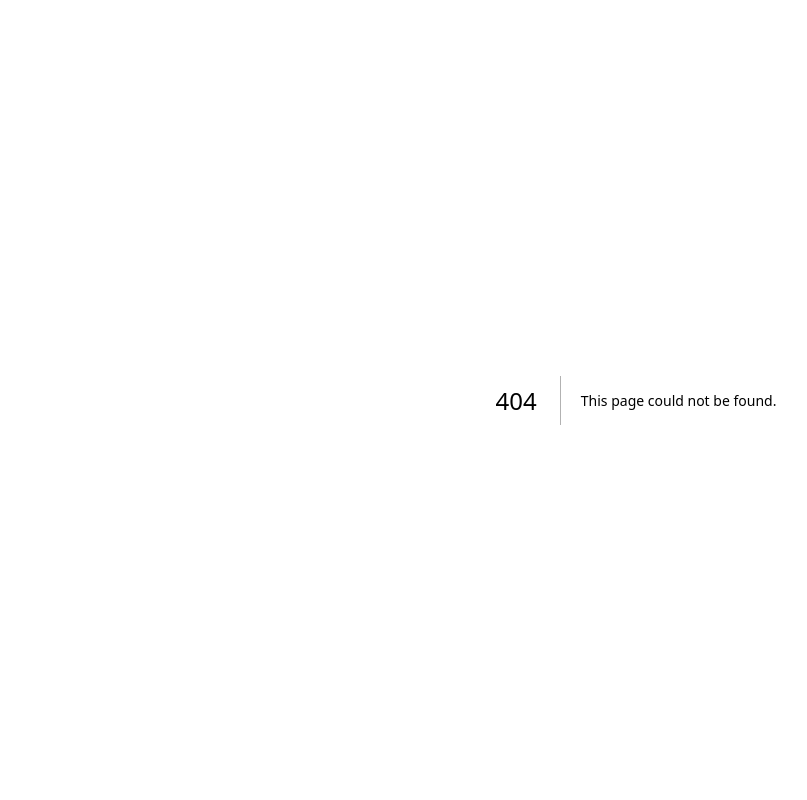
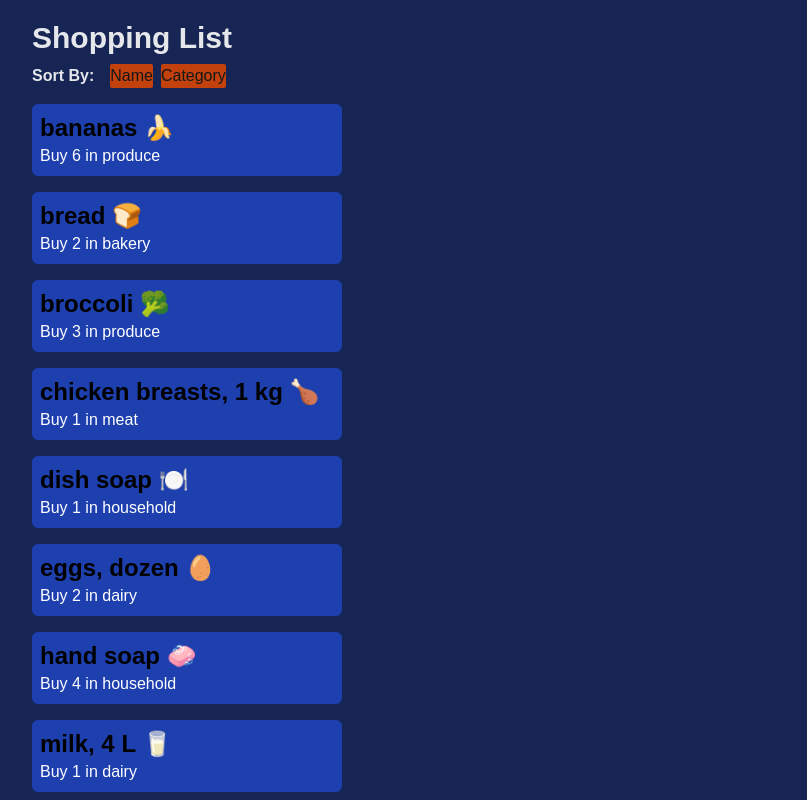
Before and after one commit to JunekoCoding/cprg306-assignments, a Next.js app: page /week-6 in a window 1280 px wide. Before the commit this address had no page. Shown: the top 800 px of the page, without its empty margins (4-811 px from the left). Built offline with nearby package versions, Linux system fonts and the light colour scheme.

Commit message:
Assignment 6
Assignment 6 final.

```diff
--- a/app/layout.js
+++ b/app/layout.js
@@ -13,7 +13,7 @@ const geistMono = localFont({
 });
 
 export const metadata = {
-  title: "Shopping List",
+  title: "June's Web Dev Assignments",
   description: "Generated by create next app",
 };
 
--- a/app/page.js
+++ b/app/page.js
@@ -3,8 +3,8 @@ import Link from "next/link";
 export default function Page() {
   return (
     <main>
-      <h1 className="text-3xl">CPRG 306: Web Development 2 - Assignments</h1>
-      <p>
+      <h1 className="text-3xl flex justify-center">CPRG 306: Web Development 2 - Assignments</h1>
+      <p className="flex justify-center">
         <Link
           href="/week-2"
           className="text-blue-500 hover:text-orange-500 hover:underline"
@@ -12,7 +12,7 @@ export default function Page() {
           Week 2
         </Link>
       </p>
-      <p>
+      <p className="flex justify-center">
         <Link
           href="/week-3"
           className="text-blue-500 hover:text-orange-500 hover:underline"
@@ -20,7 +20,7 @@ export default function Page() {
           Week 3
         </Link>
       </p>
-      <p>
+      <p className="flex justify-center">
         <Link
           href="/week-4"
           className="text-blue-500 hover:text-orange-500 hover:underline"
@@ -28,7 +28,7 @@ export default function Page() {
           Week 4
         </Link>
       </p>
-      <p>
+      <p className="flex justify-center">
         <Link
           href="/week-5"
           className="text-blue-500 hover:text-orange-500 hover:underline"
@@ -36,6 +36,14 @@ export default function Page() {
           Week 5
         </Link>
       </p>
+      <p className="flex justify-center">
+        <Link
+          href="/week-6"
+          className="text-blue-500 hover:text-orange-500 hover:underline"
+        >
+          Week 6
+        </Link>
+      </p>
     </main>
   );
 }
--- /dev/null
+++ b/app/week-6/item-list.js
@@ -0,0 +1,45 @@
+"use client";
+
+import { useState } from "react";
+import Item from "./item.js";
+import items from "./items.json";
+
+export default function ItemList() {
+  const [sortBy, setSortBy] = useState("name");
+
+  const sortedItems = [...items].sort((a, b) => {
+    if (sortBy === "name") {
+      return a.name.localeCompare(b.name);
+    } else if (sortBy === "category") {
+      return a.category.localeCompare(b.category);
+    }
+  });
+
+  return (
+    <div>
+      <label
+        htmlFor="sort-by"
+        className="text-gray-200 text-md font-bold p-4"
+      >
+        Sort By:
+      </label>
+      <button
+        onClick={() => setSortBy("name")}
+        className={`bg-orange-700 rounded-sm mr-2 ${sortBy === "name" ? "bg-orange-500" : ""}`}
+      >
+        Name
+      </button>
+      <button
+        onClick={() => setSortBy("category")}
+        className={`bg-orange-700 rounded-sm mr-2 ${sortBy === "category" ? "bg-orange-500" : ""}`}
+      >
+        Category
+      </button>
+      <ul>
+        {sortedItems.map((item) => (
+          <Item key={item.id} item={item} />
+        ))}
+      </ul>
+    </div>
+  );
+}
--- /dev/null
+++ b/app/week-6/item.js
@@ -0,0 +1,12 @@
+export default function Item({ item }) {
+  return (
+    <li className="bg-blue-800 rounded-md p-2 m-4 w-full sm:w-1/2 md:w-1/3 lg:w-1/4 xl:w-1/4">
+      <div>
+        <h1 className="text-2xl font-semibold text-black">{item.name}</h1>
+        <p className="text-base text-white">
+          Buy {item.quantity} in {item.category}
+        </p>
+      </div>
+    </li>
+  );
+}
--- /dev/null
+++ b/app/week-6/items.json
@@ -0,0 +1,74 @@
+[
+    {
+      "id": "1h2GJKH12gkHG31h1H",
+      "name": "milk, 4 L 🥛",
+      "quantity": 1,
+      "category": "dairy"
+    },
+    {
+      "id": "2KJH3k2j3H1k2J3K1H",
+      "name": "bread 🍞",
+      "quantity": 2,
+      "category": "bakery"
+    },
+    {
+      "id": "3h2KJH3k2j3H1k2J3",
+      "name": "eggs, dozen 🥚",
+      "quantity": 2,
+      "category": "dairy"
+    },
+    {
+      "id": "4k2J3K1H2GJKH12gk",
+      "name": "bananas 🍌",
+      "quantity": 6,
+      "category": "produce"
+    },
+    {
+      "id": "5H1h1H2KJH3k2j3H",
+      "name": "broccoli 🥦",
+      "quantity": 3,
+      "category": "produce"
+    },
+    {
+      "id": "6H1k2J3K1H2GJKH1",
+      "name": "chicken breasts, 1 kg 🍗",
+      "quantity": 1,
+      "category": "meat"
+    },
+    {
+      "id": "7gkHG31h1H2KJH3k",
+      "name": "pasta sauce 🍝",
+      "quantity": 3,
+      "category": "canned goods"
+    },
+    {
+      "id": "8j3H1k2J3K1H2GJK",
+      "name": "spaghetti, 454 g 🍝",
+      "quantity": 2,
+      "category": "dry goods"
+    },
+    {
+      "id": "9H12gkHG31h1H2KJ",
+      "name": "toilet paper, 12 pack 🧻",
+      "quantity": 1,
+      "category": "household"
+    },
+    {
+      "id": "10H3k2j3H1k2J3K1",
+      "name": "paper towels, 6 pack",
+      "quantity": 1,
+      "category": "household"
+    },
+    {
+      "id": "11k2J3K1H2GJKH12",
+      "name": "dish soap 🍽️",
+      "quantity": 1,
+      "category": "household"
+    },
+    {
+      "id": "12GJKH12gkHG31h1",
+      "name": "hand soap 🧼",
+      "quantity": 4,
+      "category": "household"
+    }
+  ]
--- /dev/null
+++ b/app/week-6/page.js
@@ -0,0 +1,10 @@
+import ItemList from "./item-list";
+
+export default function Page() {
+  return (
+    <main className="bg-blue-950 p-5">
+      <h1 className="ml-4 mb-2 text-3xl font-bold text-gray-200">Shopping List</h1>
+      <ItemList />
+    </main>
+  );
+}
```
